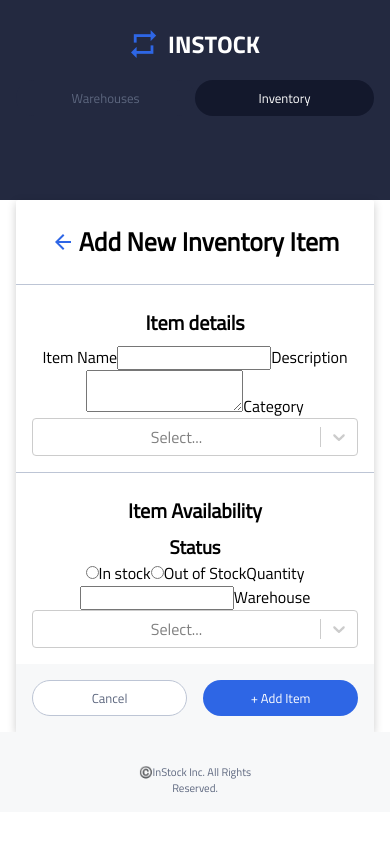
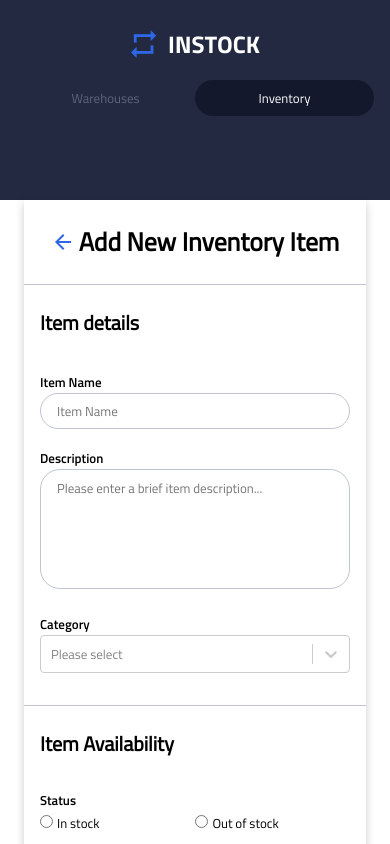
Before and after one commit to seanyang20/InStock, a React (Create React App) app in the folder client/: page /inventories/add in a window 390 px wide. Shown: the top 844 px of the page. Built offline with nearby package versions, Linux system fonts and the light colour scheme; no server answers.

Commit message:
add mobile styles to add inventory

```diff
--- a/client/src/pages/AddInventory/AddInventory.js
+++ b/client/src/pages/AddInventory/AddInventory.js
@@ -10,7 +10,9 @@ export default function AddInventory() {
   const [warehouses, setWarehouses] = useState([]);
 
   useEffect(() => {
-    axios.get(`${apiUrl}/warehouses`).then((res) => {
+    axios
+      .get(`${apiUrl}/warehouses`)
+      .then((res) => {
         console.log("got warehouses");
         console.log(res.data);
         let warehouseArr = res.data.map((warehouse) => {
@@ -22,6 +24,9 @@ export default function AddInventory() {
         console.log(warehouseArr);
         setWarehouses(warehouseArr);
         console.log(warehouses);
+      })
+      .catch((error) => {
+        console.log(error);
       });
   }, []);
 
@@ -43,27 +48,56 @@ export default function AddInventory() {
         <section className="add-inventory__form-section">
           <h2 className="add-inventory__subtitle">Item details</h2>
           <label className="add-inventory__label">Item Name</label>
-          <input className="add-inventory__details-name"></input>
+          <input
+            type="text"
+            className="add-inventory__details-name"
+            placeholder="Item Name"
+          ></input>
           <label className="add-inventory__label">Description</label>
-          <textarea className="add-inventory__details-description"></textarea>
+          <textarea
+            type="text"
+            className="add-inventory__details-description"
+            placeholder="Please enter a brief item description..."
+          ></textarea>
           <label className="add-inventory__label">Category</label>
-          <Select className="add-inventory__select" options={categoryOptions} />
+          <Select
+            className="add-inventory__select"
+            options={categoryOptions}
+            placeholder="Please select"
+          />
         </section>
         <section className="add-inventory__form-section">
           <h2 className="add-inventory__subtitle">Item Availability</h2>
-          <h3 className="add-inventory__label">Status</h3>
+
+          <h4 className="add-inventory__label">Status</h4>
+          <div className="add-inventory__radio-buttons">
+            <div className="add-inventory__radio-button-container">
               <input type="radio" className="add-inventory__radio"></input>
               <label className="add-inventory__radio-label">In stock</label>
+            </div>
+            <div className="add-inventory__radio-button-container">
               <input type="radio" className="add-inventory__radio"></input>
-          <label className="add-inventory__radio-label">Out of Stock</label>
+              <label className="add-inventory__radio-label">Out of stock</label>
+            </div>
+          </div>
           <label className="add-inventory__label">Quantity</label>
-          <input type="number" className="add-inventory__quantity"></input>
+          <input
+            type="number"
+            className="add-inventory__quantity"
+            placeholder="0"
+          ></input>
           <label className="add-inventory__label">Warehouse</label>
-          <Select className="add-inventory__select" options={warehouses} />
+          <Select
+            className="add-inventory__select"
+            options={warehouses}
+            placeholder="Please select"
+          />
         </section>
         <section className="add-inventory__buttons">
           <button className="add-inventory__cancel">Cancel</button>
-          <button className="add-inventory__add-button">+ Add Item</button>
+          <button type="submit" className="add-inventory__add-button">
+            + Add Item
+          </button>
         </section>
       </form>
     </article>
--- a/client/src/pages/AddInventory/AddInventory.scss
+++ b/client/src/pages/AddInventory/AddInventory.scss
@@ -3,7 +3,7 @@
 @use "../../styles/partials/variables" as *;
 
 .add-inventory {
-  margin: 0 1rem;
+  margin: 0 1.5rem;
   background-color: white;
   box-shadow: 0 3px 10px rgb(0 0 0 / 0.2);
   border-radius: 2px;
@@ -29,30 +29,69 @@
     font-size: 1.25rem;
     line-height: 1.75rem;
     padding: 0.5rem 0;
+    margin-bottom: 1.5rem;
+  }
+  &__form {
+    text-align: left;
   }
 
   &__label {
+    font-family: $font-semi;
+    font-size: 0.813rem;
+    line-height: 1.25rem;
   }
 
   &__details-name {
+    @include inputBorder;
+    font-size: 0.813rem;
+    line-height: 1.25rem;
+    margin-bottom: 1rem;
   }
 
   &__details-description {
+    @include inputBorder;
+    font-size: 0.813rem;
+    line-height: 1.25rem;
+    resize: none;
+    height: 120px;
+    padding-top: 0.5rem;
+    margin-bottom: 1rem;
   }
 
   &__select {
+    font-size: 0.813rem;
+    line-height: 1.25rem;
+    margin-bottom: 1rem;
   }
 
-  &__availability {
+  &__radio-buttons {
+    display: flex;
+    justify-content: flex-start;
+    align-items: center;
   }
-
+  &__radio-button-container {
+    margin-bottom: 1rem;
+    &:last-of-type {
+      margin-left: 6rem;
+    }
+  }
   &__radio {
+    margin-right: 0.25rem;
   }
 
   &__radio-label {
+    font-size: 0.813rem;
+    line-height: 1.25rem;
+    &:first-child {
+      margin-right: 4.5rem;
+    }
   }
 
   &__quantity {
+    @include inputBorder;
+    font-size: 0.813rem;
+    line-height: 1.25rem;
+    margin-bottom: 1rem;
   }
 
   &__buttons {
```
Lines whose indentation alone changed are shown as unchanged.
